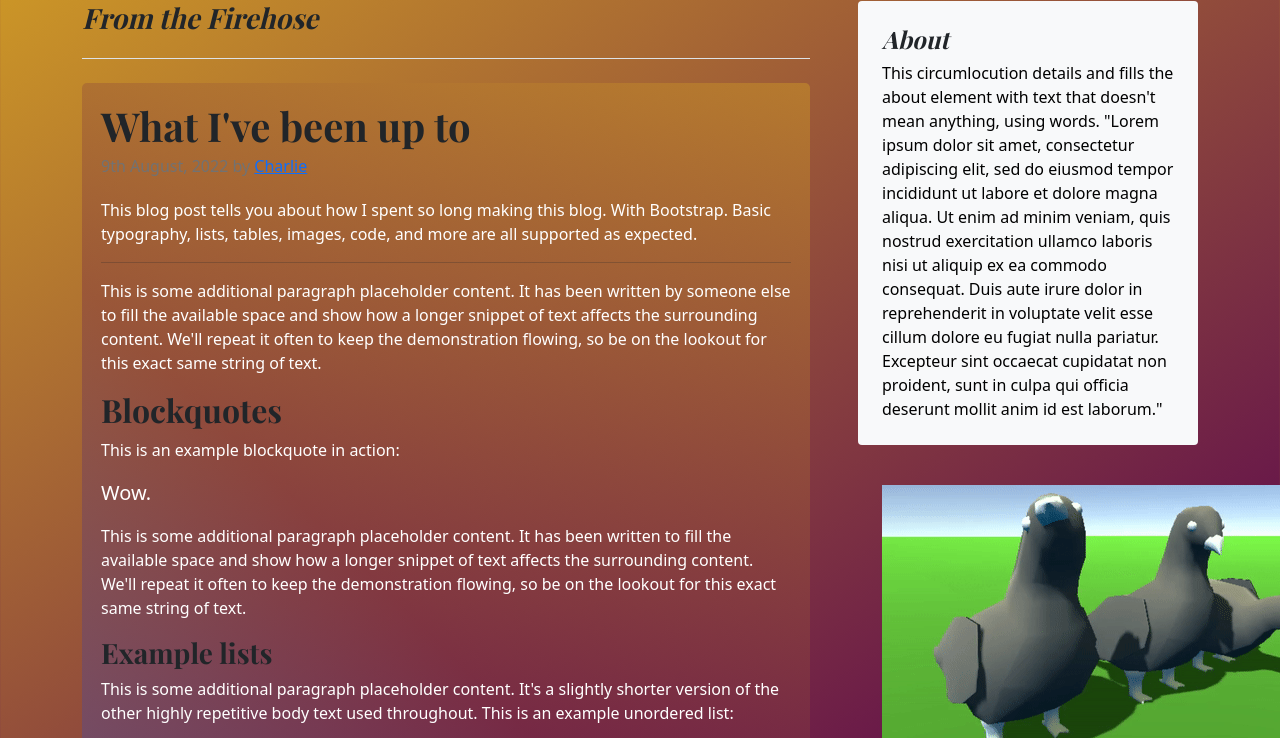
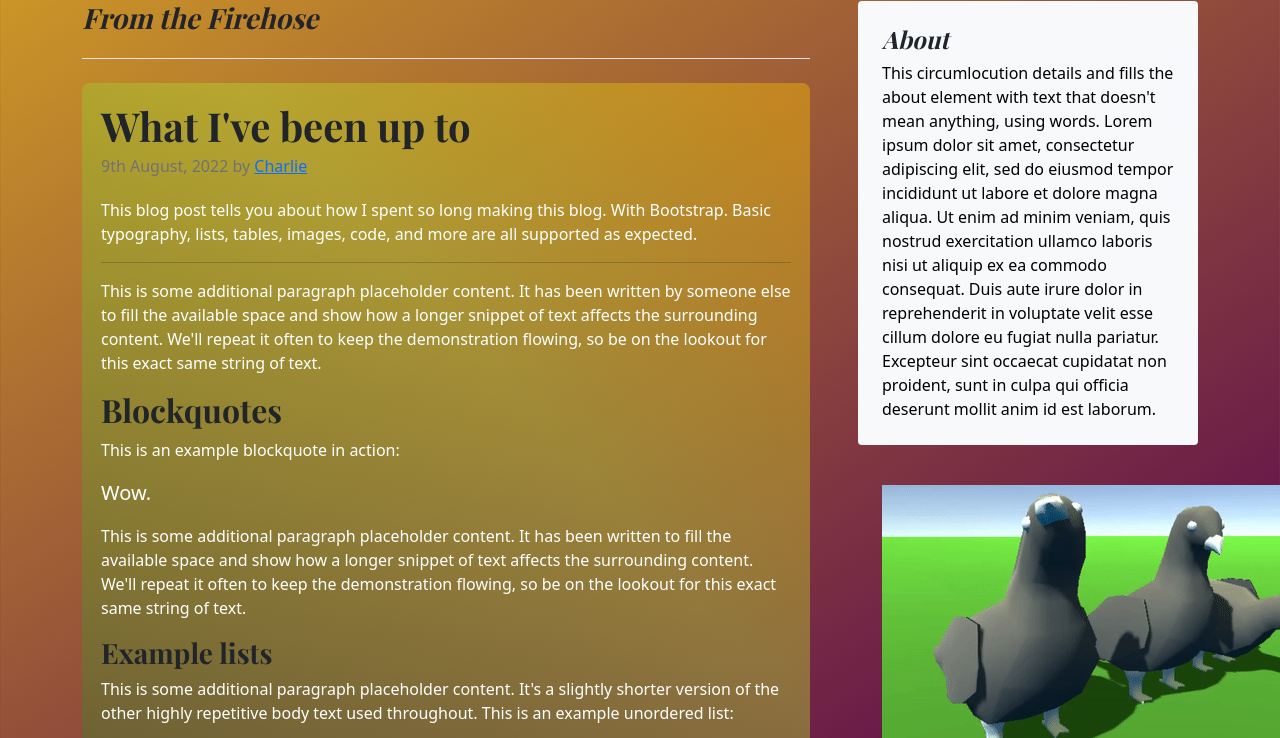
Before and after one commit to c-h-u-z/c-h-u-z.github.io, a plain HTML site: page index.html in a window 1280 px wide. Shown: the part 708-1446 px from the top of the page. Drawn offline with nearby package versions, Linux system fonts and the light colour scheme.

Commit message:
changed gradients, added link to gradient site

```diff
--- a/index.html
+++ b/index.html
@@ -233,7 +233,7 @@
             </tr>
           </tfoot>
         </table>
-
+        <a href="https://cssgradient.io">Click here to go to the website I used to make the gradients</a>
         <p>This is some additional paragraph placeholder content. It's a slightly shorter version of the other highly repetitive body text used throughout.</p>
       </article>
 
@@ -261,7 +261,7 @@
       <div class="position-sticky" style="top: 2rem;">
         <div class="p-4 mb-3 bg-light rounded">
           <h4 class="fst-italic">About</h4>
-          <p class="mb-0" style = "color: black;">This circumlocution details and fills the about element with text that doesn't mean anything, using words. "Lorem ipsum dolor sit amet, consectetur adipiscing elit, sed do eiusmod tempor incididunt ut labore et dolore magna aliqua. Ut enim ad minim veniam, quis nostrud exercitation ullamco laboris nisi ut aliquip ex ea commodo consequat. Duis aute irure dolor in reprehenderit in voluptate velit esse cillum dolore eu fugiat nulla pariatur. Excepteur sint occaecat cupidatat non proident, sunt in culpa qui officia deserunt mollit anim id est laborum."</p>
+          <p class="mb-0" style = "color: black;">This circumlocution details and fills the about element with text that doesn't mean anything, using words. Lorem ipsum dolor sit amet, consectetur adipiscing elit, sed do eiusmod tempor incididunt ut labore et dolore magna aliqua. Ut enim ad minim veniam, quis nostrud exercitation ullamco laboris nisi ut aliquip ex ea commodo consequat. Duis aute irure dolor in reprehenderit in voluptate velit esse cillum dolore eu fugiat nulla pariatur. Excepteur sint occaecat cupidatat non proident, sunt in culpa qui officia deserunt mollit anim id est laborum.</p>
         </div>
 
         <div class="p-4">
--- a/styles.css
+++ b/styles.css
@@ -4,10 +4,13 @@ body {
 }
 
 article {
-    border-radius: 5px;
-    background: rgb(255,215,21);
+    border-radius: 8px;
+    /*background: rgb(255,215,21);
     background: linear-gradient(225deg, rgba(255,215,21,0.23993347338935578) 0%, rgba(105,25,73,0.3127626050420168) 36%, rgba(51,115,226,0.5144432773109244) 76%, rgba(6,200,251,0.5536589635854341) 97%, rgba(0,212,255,0.22592787114845936) 100%);
+    */
     padding: 19px;
+    background: rgb(21,255,30);
+    background: linear-gradient(48deg, rgba(21,255,30,0.4) 0%, rgba(25,105,40,0.4) 36%, rgba(179,226,51,0.4) 76%, rgba(255,194,0,0.4) 100%);
 }
 img {
     background: rgb(255,215,21);
```
